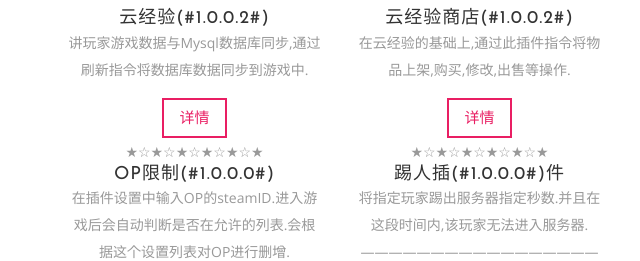
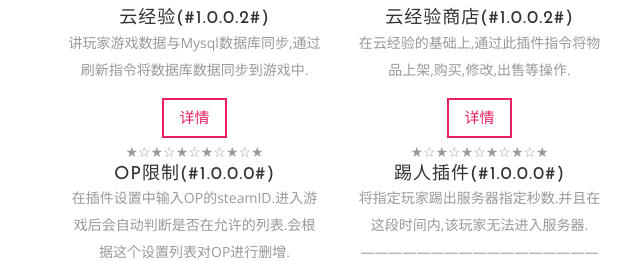
Before and after one commit to Night-Matt/Night-Matt.github.io, a plain HTML site: page plugins.html in a window 1280 px wide. Shown: the part 844-1105 px from the top of the page, 18-658 px from the left. Drawn offline with nearby package versions, Linux system fonts and the light colour scheme.

Commit message:
Update plugins.html

```diff
--- a/plugins.html
+++ b/plugins.html
@@ -111,7 +111,7 @@ Smartphone Compatible web template, free webdesigns for Nokia, Samsung, LG, Sony
 			<p>★☆★☆★☆★☆★☆★</p>
 		</div>
 		<div class="col-md-3 service-grid-agileits service-grid-agileits-top">
-			<h4>踢人插(#1.0.0.0#)件</h4>
+			<h4>踢人插件(#1.0.0.0#)</h4>
 			<p>将指定玩家踢出服务器指定秒数.并且在这段时间内,该玩家无法进入服务器.—————————————————</p>
 			<a href="plugins.html">详情</a>
 			<p>★☆★☆★☆★☆★☆★</p>
```
